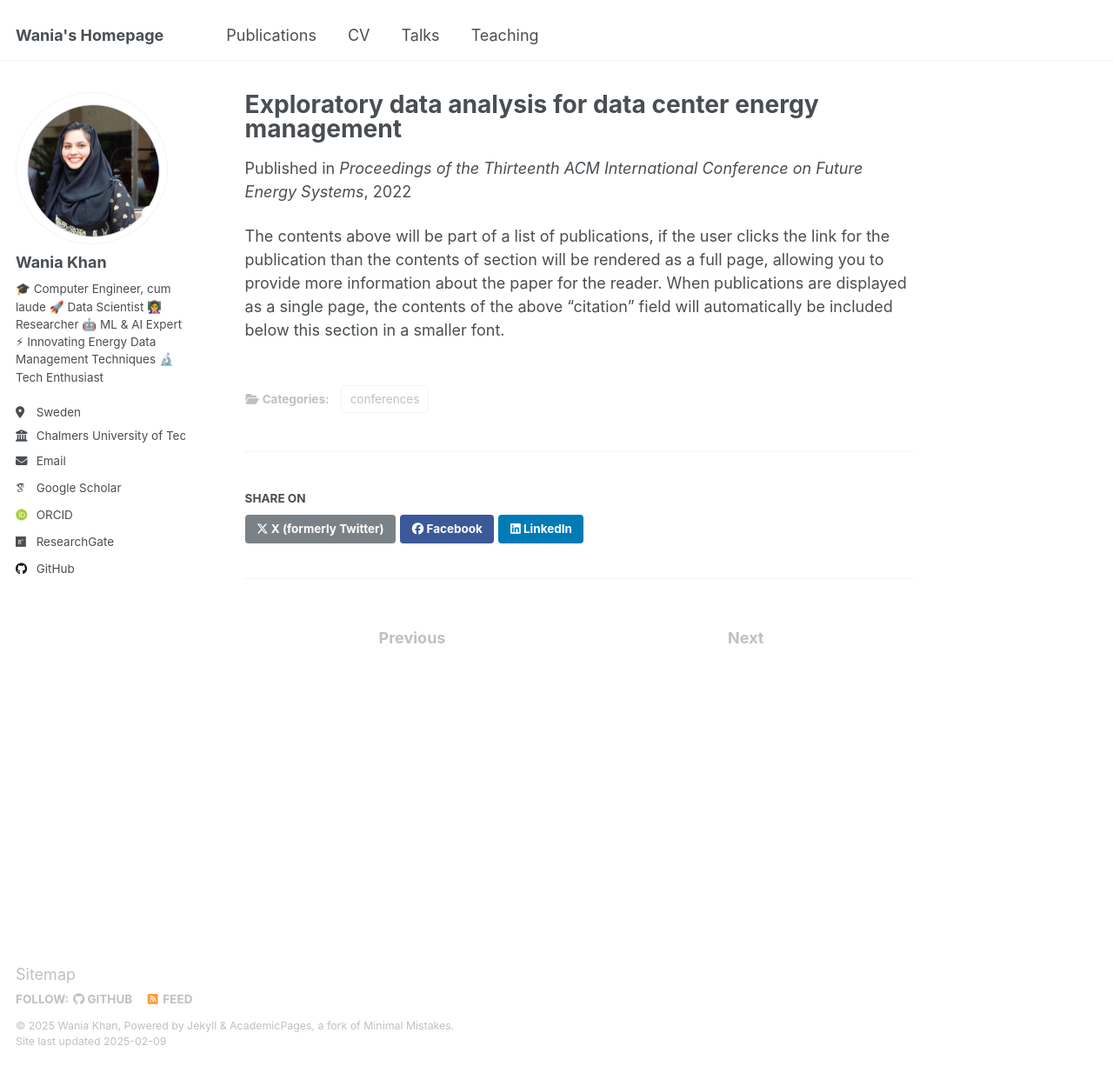
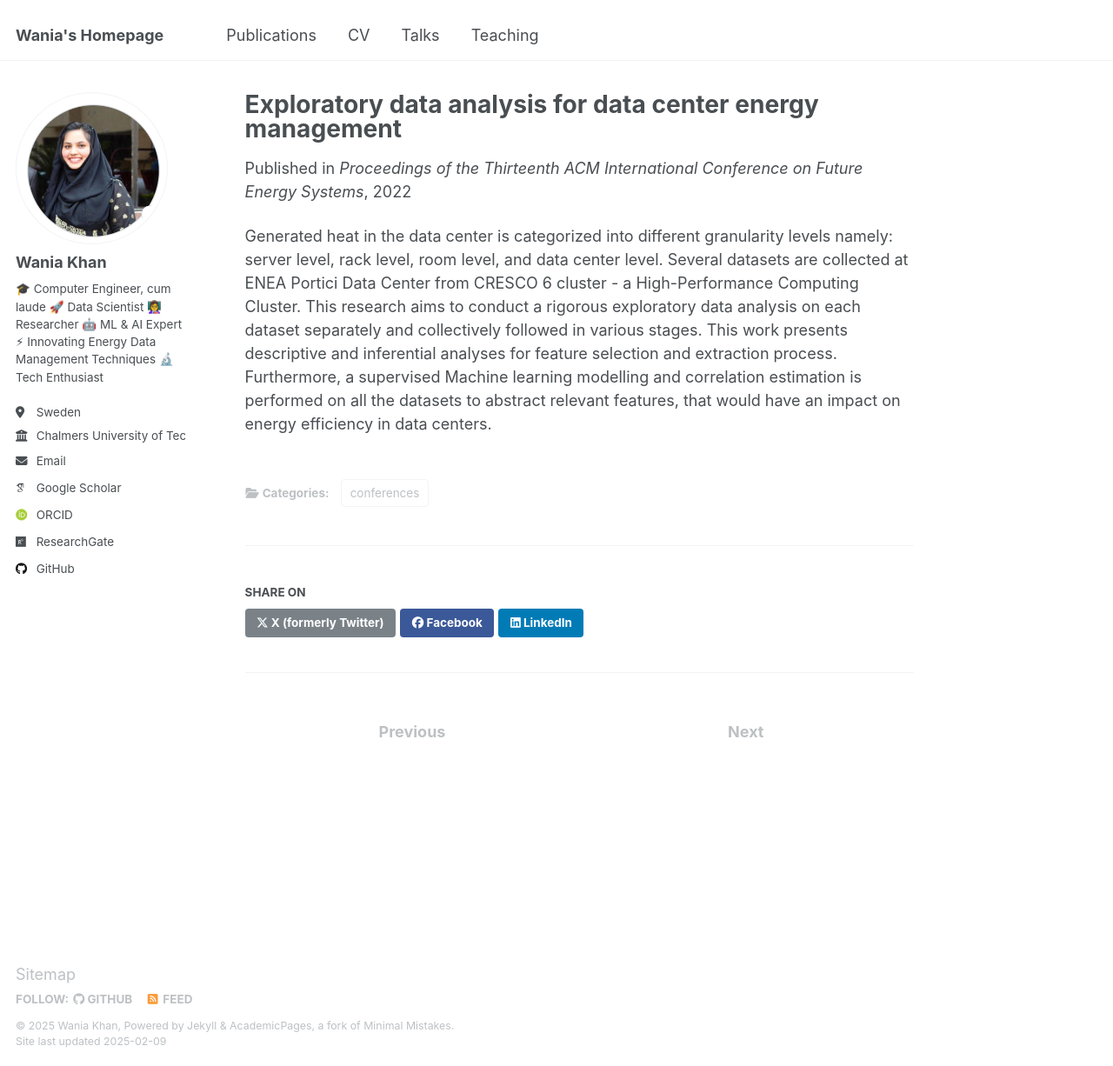
Before and after one commit to WaniaKhance/WaniaKhan-Profile, a Jekyll site: the page built from _publications/2024-02-17-paper-title-number-4.md, in a window 1280 px wide and 1226 px high. Shown: the whole window at 87% size. Built offline with Jekyll 4.4.1, drawn with Linux system fonts in a browser that asks for light colours; some web fonts are replaced.

Commit message:
Update 2024-02-17-paper-title-number-4.md

```diff
--- a/_publications/2024-02-17-paper-title-number-4.md
+++ b/_publications/2024-02-17-paper-title-number-4.md
@@ -10,4 +10,4 @@ paperurl: 'https://doi.org/10.1145/3538637.3539654'
 #citation: ''
 ---
 
-The contents above will be part of a list of publications, if the user clicks the link for the publication than the contents of section will be rendered as a full page, allowing you to provide more information about the paper for the reader. When publications are displayed as a single page, the contents of the above "citation" field will automatically be included below this section in a smaller font.
+Generated heat in the data center is categorized into different granularity levels namely: server level, rack level, room level, and data center level. Several datasets are collected at ENEA Portici Data Center from CRESCO 6 cluster - a High-Performance Computing Cluster. This research aims to conduct a rigorous exploratory data analysis on each dataset separately and collectively followed in various stages. This work presents descriptive and inferential analyses for feature selection and extraction process. Furthermore, a supervised Machine learning modelling and correlation estimation is performed on all the datasets to abstract relevant features, that would have an impact on energy efficiency in data centers.
```
